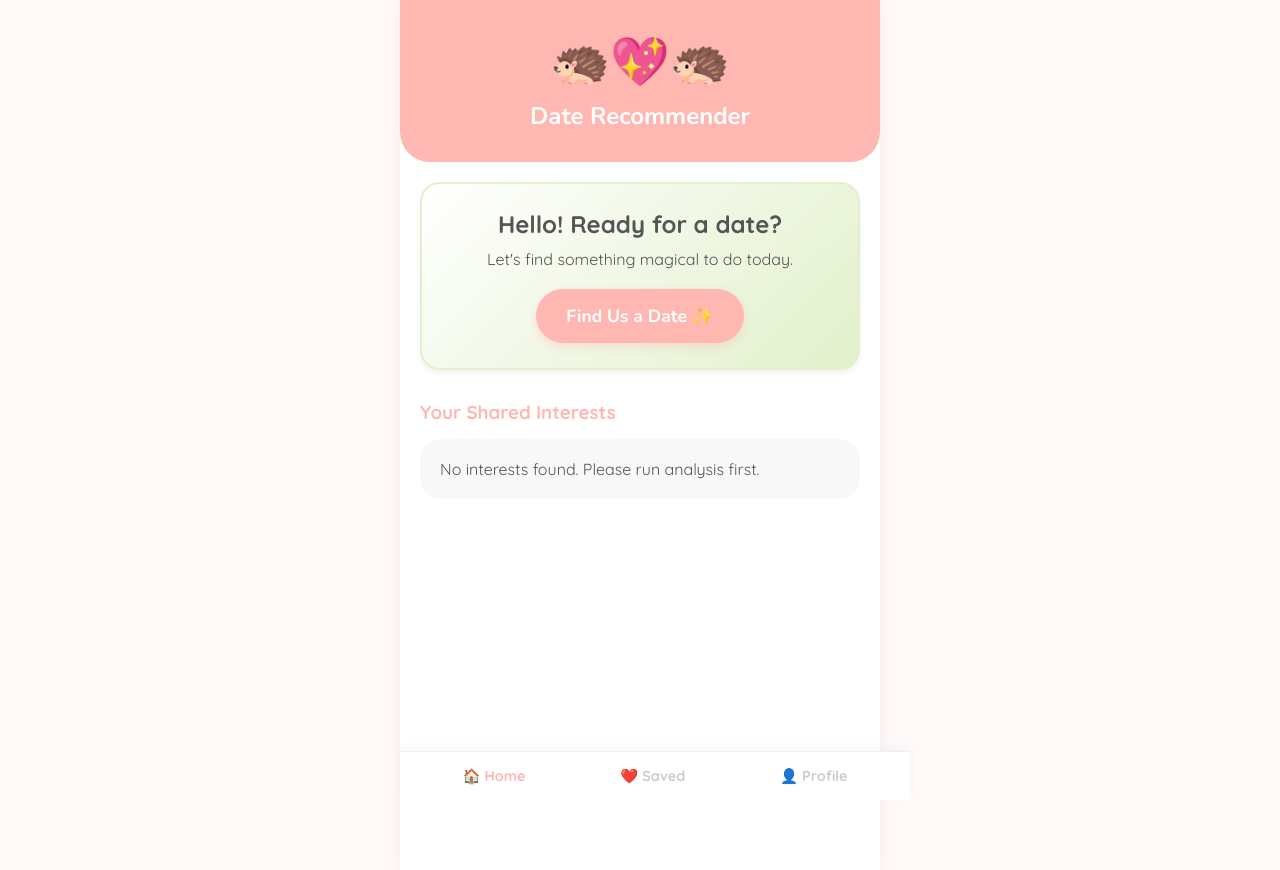
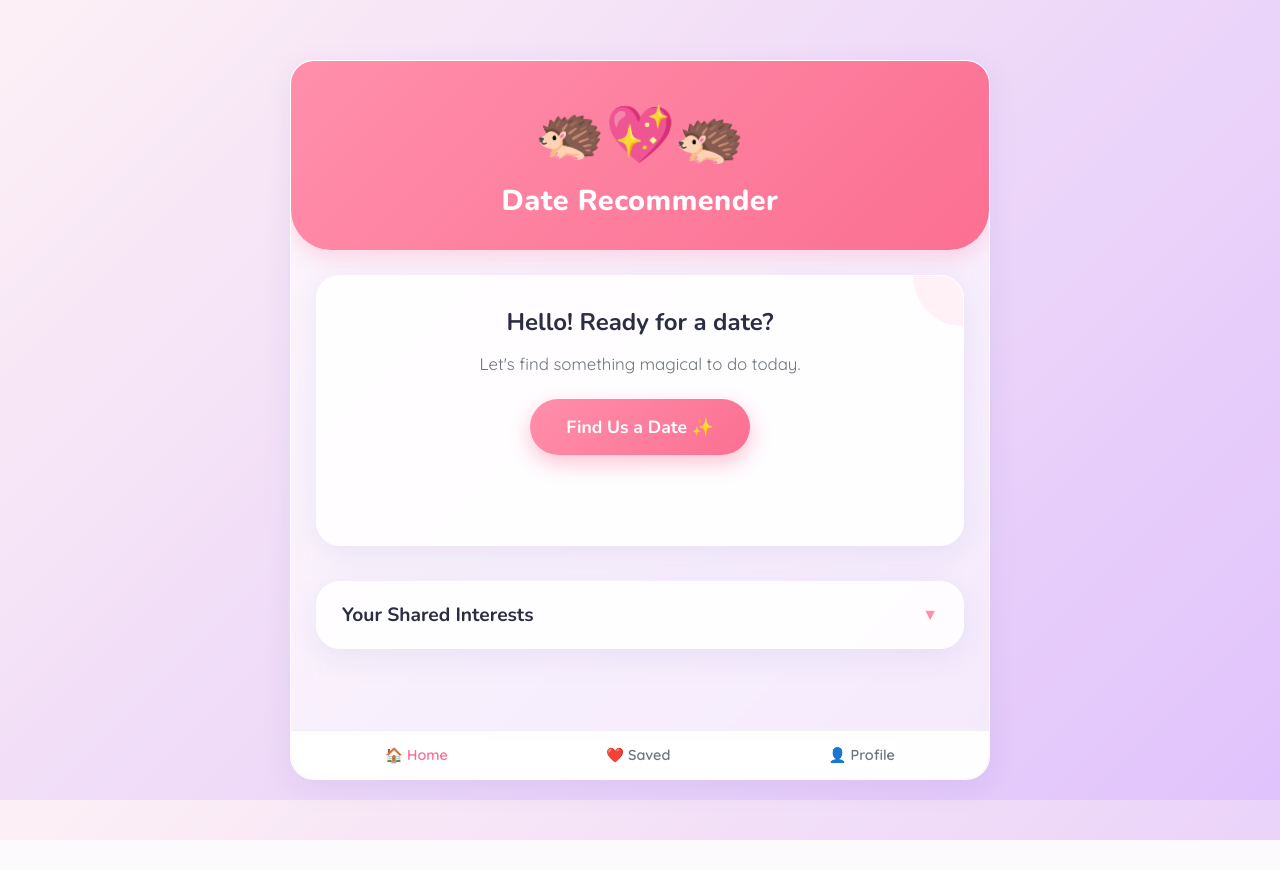
Before and after one commit to Raegal596/Date-Recommender, a FastAPI app: page / in a window 1280 px wide. After the commit the page ends 840 px from the top, so only its background shows below. Run offline with FastAPI, Linux system fonts and the light colour scheme.

Commit message:
Updated the app design to make it look more modern, added some animations to the home screen, and changed the location display on the recommended tab.

```diff
--- a/static/css/styles.css
+++ b/static/css/styles.css
@@ -1,149 +1,250 @@
+@import url('https://fonts.googleapis.com/css2?family=Nunito:wght@400;600;700;800&family=Quicksand:wght@400;500;600;700&display=swap');
+
 :root {
-    --primary-color: #FFB7B2;
-    /* Soft Pink */
-    --secondary-color: #B5EAD7;
-    /* Mint Green */
-    --accent-color: #E2F0CB;
-    /* Pale Lime */
-    --text-color: #555555;
-    --bg-color: #FFF9F9;
-    /* Very faint pinkish white */
-    --white: #ffffff;
-    --shadow: 0 4px 6px rgba(0, 0, 0, 0.05);
-    --radius: 20px;
+    --primary-color: #ff8fab;
+    /* vibrant pink */
+    --primary-hover: #fb6f92;
+    --secondary-color: #ffe5ec;
+    /* soft pink background */
+    --accent-color: #a2d2ff;
+    /* cute blue */
+    --text-main: #2b2d42;
+    --text-muted: #6c757d;
+    --bg-gradient: linear-gradient(135deg, #fdf0f5 0%, #e0c3fc 100%);
+    --white: rgba(255, 255, 255, 0.85);
+    --glass-bg: rgba(255, 255, 255, 0.6);
+    --glass-border: rgba(255, 255, 255, 0.8);
+    --shadow: 0 8px 32px 0 rgba(31, 38, 135, 0.07);
+    --radius: 24px;
 }
 
 * {
-    box_sizing: border-box;
+    box-sizing: border-box;
     margin: 0;
     padding: 0;
 }
 
 body {
     font-family: 'Quicksand', sans-serif;
-    background-color: var(--bg-color);
-    color: var(--text-color);
+    background: var(--bg-gradient);
+    background-attachment: fixed;
+    color: var(--text-main);
     display: flex;
     justify-content: center;
+    align-items: center;
     min-height: 100vh;
 }
 
 .app-container {
     width: 100%;
-    max-width: 480px;
-    /* Mobile width */
-    background-color: var(--white);
+    max-width: 700px;
+    background: var(--glass-bg);
+    backdrop-filter: blur(12px);
+    -webkit-backdrop-filter: blur(12px);
+    border: 1px solid var(--glass-border);
     min-height: 100vh;
-    box-shadow: 0 0 20px rgba(0, 0, 0, 0.05);
+    box-shadow: var(--shadow);
     display: flex;
     flex-direction: column;
     padding-bottom: 70px;
     /* Space for nav */
+    position: relative;
+}
+
+@media (min-width: 768px) {
+    .app-container {
+        min-height: 90vh;
+        margin: 40px 0;
+        border-radius: var(--radius);
+        overflow: hidden;
+    }
+
+    body {
+        padding: 20px;
+    }
 }
 
 .app-header {
-    background-color: var(--primary-color);
-    padding: 30px 20px;
-    border-bottom-left-radius: 30px;
-    border-bottom-right-radius: 30px;
+    background: linear-gradient(135deg, var(--primary-color), var(--primary-hover));
+    padding: 40px 20px 30px;
+    border-bottom-left-radius: 40px;
+    border-bottom-right-radius: 40px;
     text-align: center;
     color: white;
+    box-shadow: 0 10px 20px rgba(251, 111, 146, 0.2);
 }
 
 .logo {
-    font-size: 3rem;
+    font-size: 3.5rem;
     margin-bottom: 10px;
+    display: inline-block;
+    animation: gentle-bounce 3s infinite ease-in-out;
+}
+
+@keyframes gentle-bounce {
+
+    0%,
+    100% {
+        transform: translateY(0) rotate(0deg);
+    }
+
+    50% {
+        transform: translateY(-10px) rotate(5deg);
+    }
 }
 
 h1 {
     font-family: 'Nunito', sans-serif;
-    font-weight: 700;
-    font-size: 1.5rem;
+    font-weight: 800;
+    font-size: 1.8rem;
+    letter-spacing: 0.5px;
 }
 
 main {
-    padding: 20px;
+    padding: 25px;
     flex: 1;
 }
 
 .welcome-card {
-    background: linear-gradient(135deg, var(--white), var(--accent-color));
-    padding: 25px;
+    background: var(--white);
+    padding: 30px 25px;
     border-radius: var(--radius);
     box-shadow: var(--shadow);
     text-align: center;
-    margin-bottom: 30px;
-    border: 2px solid var(--accent-color);
+    margin-bottom: 35px;
+    border: 1px solid var(--glass-border);
+    position: relative;
+    overflow: hidden;
 }
 
+.welcome-card::before {
+    content: '';
+    position: absolute;
+    top: -50px;
+    right: -50px;
+    width: 100px;
+    height: 100px;
+    background: var(--secondary-color);
+    border-radius: 50%;
+    z-index: 0;
+    opacity: 0.5;
+}
 
 .welcome-card h2 {
-    color: var(--text-color);
-    margin-bottom: 10px;
+    color: var(--text-main);
+    margin-bottom: 15px;
+    font-family: 'Nunito', sans-serif;
+    font-weight: 700;
+    position: relative;
+    z-index: 1;
 }
 
-.search-form {
-    display: flex;
-    flex-direction: column;
-    align-items: center;
-    gap: 15px;
-    width: 100%;
+.welcome-card p {
+    color: var(--text-muted);
+    font-size: 1.05rem;
+    margin-bottom: 25px;
+    position: relative;
+    z-index: 1;
 }
 
-.city-input {
-    padding: 12px 20px;
-    border-radius: 50px;
-    border: 2px solid var(--secondary-color);
-    width: 80%;
-    font-family: 'Quicksand', sans-serif;
-    font-size: 1rem;
-    outline: none;
-    transition: border-color 0.2s;
-}
-
-.city-input:focus {
-    border-color: var(--primary-color);
+.search-container {
+    position: relative;
+    z-index: 1;
 }
 
 .cta-button {
-    background-color: var(--primary-color);
+    background: linear-gradient(135deg, var(--primary-color), var(--primary-hover));
     color: white;
     border: none;
-    padding: 15px 30px;
+    padding: 16px 36px;
     border-radius: 50px;
     font-size: 1.1rem;
     font-weight: 700;
     font-family: 'Nunito', sans-serif;
     cursor: pointer;
-    margin-top: 20px;
-    transition: transform 0.2s, box-shadow 0.2s;
-    box-shadow: 0 4px 10px rgba(255, 183, 178, 0.4);
+    transition: all 0.3s ease;
+    box-shadow: 0 8px 20px rgba(251, 111, 146, 0.4);
+    display: inline-flex;
+    align-items: center;
+    justify-content: center;
+    gap: 8px;
 }
 
 .cta-button:hover {
-    transform: translateY(-2px);
-    box-shadow: 0 6px 15px rgba(255, 183, 178, 0.6);
+    transform: translateY(-3px) scale(1.02);
+    box-shadow: 0 12px 25px rgba(251, 111, 146, 0.6);
 }
 
-.interests-section h3 {
-    margin-bottom: 15px;
+.cta-button:active {
+    transform: translateY(1px);
+}
+
+.status-message {
+    margin-top: 15px;
+    font-size: 0.95rem;
+    color: var(--primary-hover);
+    font-weight: 600;
+    min-height: 20px;
+}
+
+/* Interests Dropdown */
+.interests-section {
+    margin-top: 20px;
+}
+
+.interests-dropdown {
+    background: var(--white);
+    border-radius: var(--radius);
+    box-shadow: var(--shadow);
+    border: 1px solid var(--glass-border);
+    overflow: hidden;
+    transition: all 0.3s ease;
+}
+
+.interests-dropdown summary {
+    display: flex;
+    justify-content: space-between;
+    align-items: center;
+    padding: 20px 25px;
+    cursor: pointer;
+    list-style: none;
+    /* remove default arrow */
+    font-family: 'Nunito', sans-serif;
+    font-weight: 700;
+    color: var(--text-main);
+}
+
+.interests-dropdown summary::-webkit-details-marker {
+    display: none;
+}
+
+.interests-dropdown summary h3 {
+    margin: 0;
+    font-size: 1.2rem;
+}
+
+.dropdown-icon {
     color: var(--primary-color);
+    transition: transform 0.3s ease;
+}
+
+.interests-dropdown[open] .dropdown-icon {
+    transform: rotate(180deg);
 }
 
 .interests-content {
-    background-color: #f8f8f8;
-    padding: 20px;
-    border-radius: var(--radius);
+    padding: 0 25px 25px;
+    border-top: 1px solid rgba(0, 0, 0, 0.05);
+    margin-top: 5px;
+    padding-top: 15px;
 }
 
-/* Markdown Styles for Interests */
 .interests-content h2 {
-    font-size: 1.2rem;
-    color: var(--text-color);
-    margin-top: 20px;
-    margin-bottom: 10px;
-    border-bottom: 2px solid var(--secondary-color);
-    padding-bottom: 5px;
+    font-size: 1.1rem;
+    color: var(--primary-hover);
+    margin-top: 15px;
+    margin-bottom: 12px;
+    font-family: 'Nunito', sans-serif;
 }
 
 .interests-content ul {
@@ -152,39 +253,146 @@ main {
 }
 
 .interests-content li {
-    background-color: var(--white);
-    margin-bottom: 8px;
-    padding: 10px 15px;
-    border-radius: 12px;
-    border-left: 4px solid var(--secondary-color);
+    background: rgba(255, 255, 255, 0.5);
+    margin-bottom: 10px;
+    padding: 12px 18px;
+    border-radius: 16px;
+    border-left: 5px solid var(--accent-color);
     font-size: 0.95rem;
-    box-shadow: 0 2px 4px rgba(0, 0, 0, 0.02);
+    color: var(--text-main);
+    transition: transform 0.2s ease;
+}
+
+.interests-content li:hover {
+    transform: translateX(5px);
+    background: rgba(255, 255, 255, 0.8);
+}
+
+/* Recommend Page specific styling */
+.recommendations-container {
+    display: flex;
+    flex-direction: column;
+    gap: 20px;
+}
+
+.date-card {
+    background: var(--white);
+    padding: 25px;
+    border-radius: var(--radius);
+    box-shadow: var(--shadow);
+    border: 1px solid var(--glass-border);
+    transition: transform 0.3s ease;
+    border-left: 6px solid var(--primary-color);
+}
+
+.date-card:hover {
+    transform: translateY(-5px);
+}
+
+.date-card h3 {
+    color: var(--primary-hover);
+    font-family: 'Nunito', sans-serif;
+    margin-bottom: 10px;
+    font-size: 1.3rem;
+}
+
+.date-card p {
+    margin-bottom: 12px;
+    line-height: 1.6;
+}
+
+.date-card p:last-child {
+    margin-bottom: 0;
+    font-style: italic;
+    color: var(--text-muted);
+}
+
+.loading-state {
+    text-align: center;
+    padding: 40px 20px;
+    background: var(--white);
+    border-radius: var(--radius);
+}
+
+.spinner {
+    width: 40px;
+    height: 40px;
+    border: 4px solid var(--secondary-color);
+    border-top: 4px solid var(--primary-color);
+    border-radius: 50%;
+    animation: spin 1s linear infinite;
+    margin: 20px auto;
+}
+
+@keyframes spin {
+    0% {
+        transform: rotate(0deg);
+    }
+
+    100% {
+        transform: rotate(360deg);
+    }
+}
+
+.back-link {
+    display: block;
+    text-align: center;
+    margin-top: 30px;
+    color: var(--primary-hover);
+    text-decoration: none;
+    font-weight: 700;
+    font-family: 'Nunito', sans-serif;
+    transition: color 0.2s;
+}
+
+.back-link:hover {
+    color: var(--primary-color);
+    text-decoration: underline;
 }
 
 .bottom-nav {
-    position: fixed;
+    position: absolute;
     bottom: 0;
     width: 100%;
-    max-width: 480px;
-    background-color: var(--white);
+    background: rgba(255, 255, 255, 0.9);
+    backdrop-filter: blur(10px);
+    -webkit-backdrop-filter: blur(10px);
     display: flex;
     justify-content: space-around;
     padding: 15px;
-    border-top: 1px solid #eee;
-    box-shadow: 0 -4px 10px rgba(0, 0, 0, 0.03);
+    border-top: 1px solid rgba(0, 0, 0, 0.05);
+    z-index: 10;
+}
+
+@media (min-width: 768px) {
+    .bottom-nav {
+        border-radius: 0 0 var(--radius) var(--radius);
+    }
+}
+
+@media (max-width: 767px) {
+    .bottom-nav {
+        position: fixed;
+    }
 }
 
 .bottom-nav a {
     text-decoration: none;
-    color: #ccc;
+    color: var(--text-muted);
     font-weight: 600;
     font-size: 0.9rem;
     display: flex;
     flex-direction: column;
     align-items: center;
-    gap: 4px;
+    gap: 6px;
+    transition: all 0.2s ease;
 }
 
 .bottom-nav a.active {
+    color: var(--primary-hover);
+}
+
+.bottom-nav a:hover {
     color: var(--primary-color);
+    transform: translateY(-2px);
 }
--- a/templates/index.html
+++ b/templates/index.html
@@ -29,13 +29,22 @@
 
                 navigator.geolocation.getCurrentPosition(success, error);
 
-                function success(position) {
+                async function success(position) {
                     const latitude = position.coords.latitude;
                     const longitude = position.coords.longitude;
-                    statusMsg.textContent = "Location found! Consulting the love hedgehogs...";
+                    statusMsg.textContent = "Location found! Identifying city...";
 
-                    // Redirect to recommend endpoint with lat/long
-                    window.location.href = `/recommend?lat=${latitude}&long=${longitude}`;
+                    try {
+                        const response = await fetch(`https://nominatim.openstreetmap.org/reverse?format=json&lat=${latitude}&lon=${longitude}`);
+                        const data = await response.json();
+                        const city = data.address.city || data.address.town || data.address.village || data.address.county || "";
+
+                        statusMsg.textContent = "Consulting the love hedgehogs... 🦔";
+                        window.location.href = `/recommend?lat=${latitude}&long=${longitude}&city=${encodeURIComponent(city)}`;
+                    } catch (e) {
+                        statusMsg.textContent = "Consulting the love hedgehogs... 🦔";
+                        window.location.href = `/recommend?lat=${latitude}&long=${longitude}`;
+                    }
                 }
 
                 function error() {
@@ -46,10 +55,14 @@
     </div>
 
     <div class="interests-section">
-        <h3>Your Shared Interests</h3>
-        <div class="interests-content">
-            {{ interests | safe }}
-        </div>
+        <details class="interests-dropdown">
+            <summary>
+                <h3>Your Shared Interests</h3><span class="dropdown-icon">▼</span>
+            </summary>
+            <div class="interests-content">
+                {{ interests | safe }}
+            </div>
+        </details>
     </div>
 </main>
 
```
